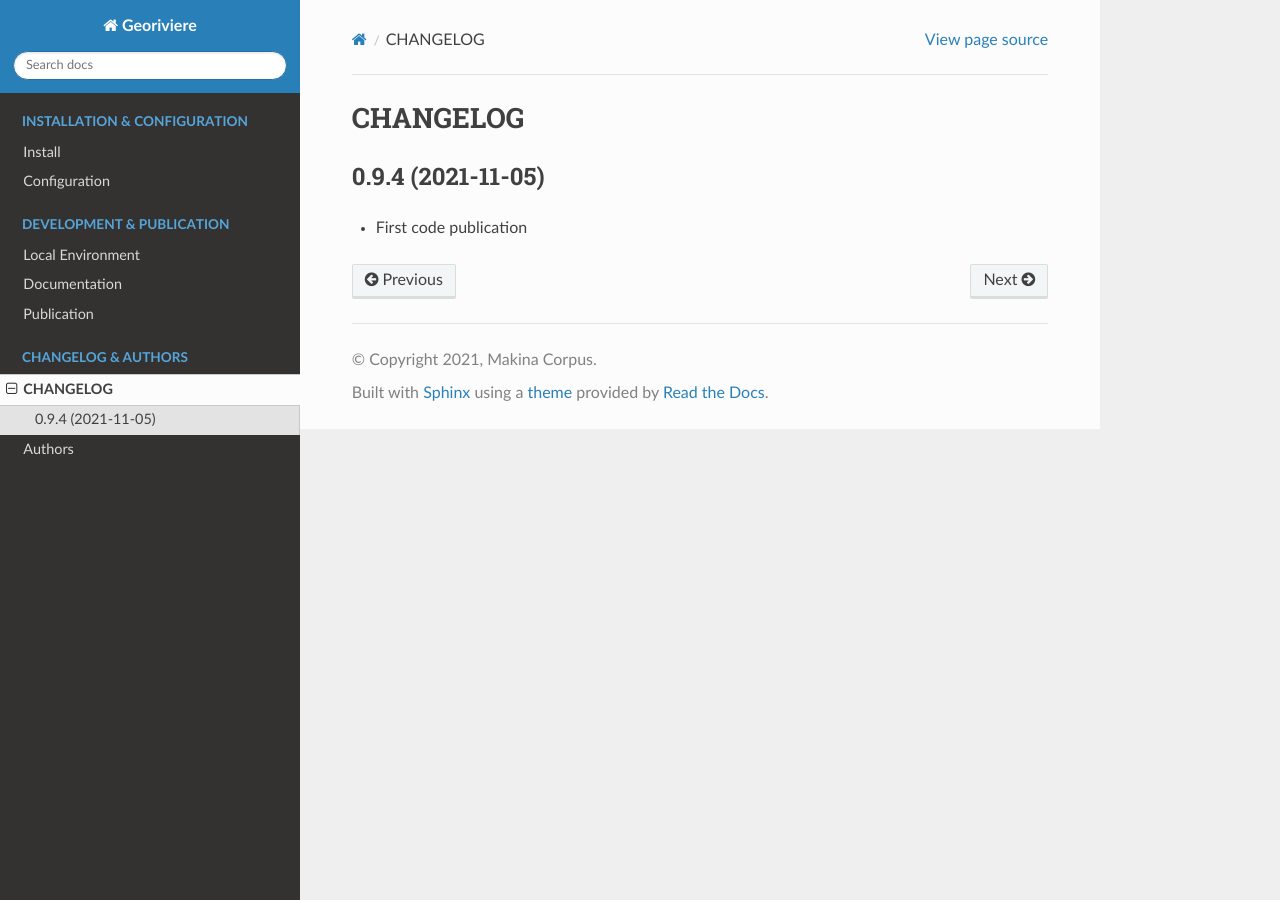
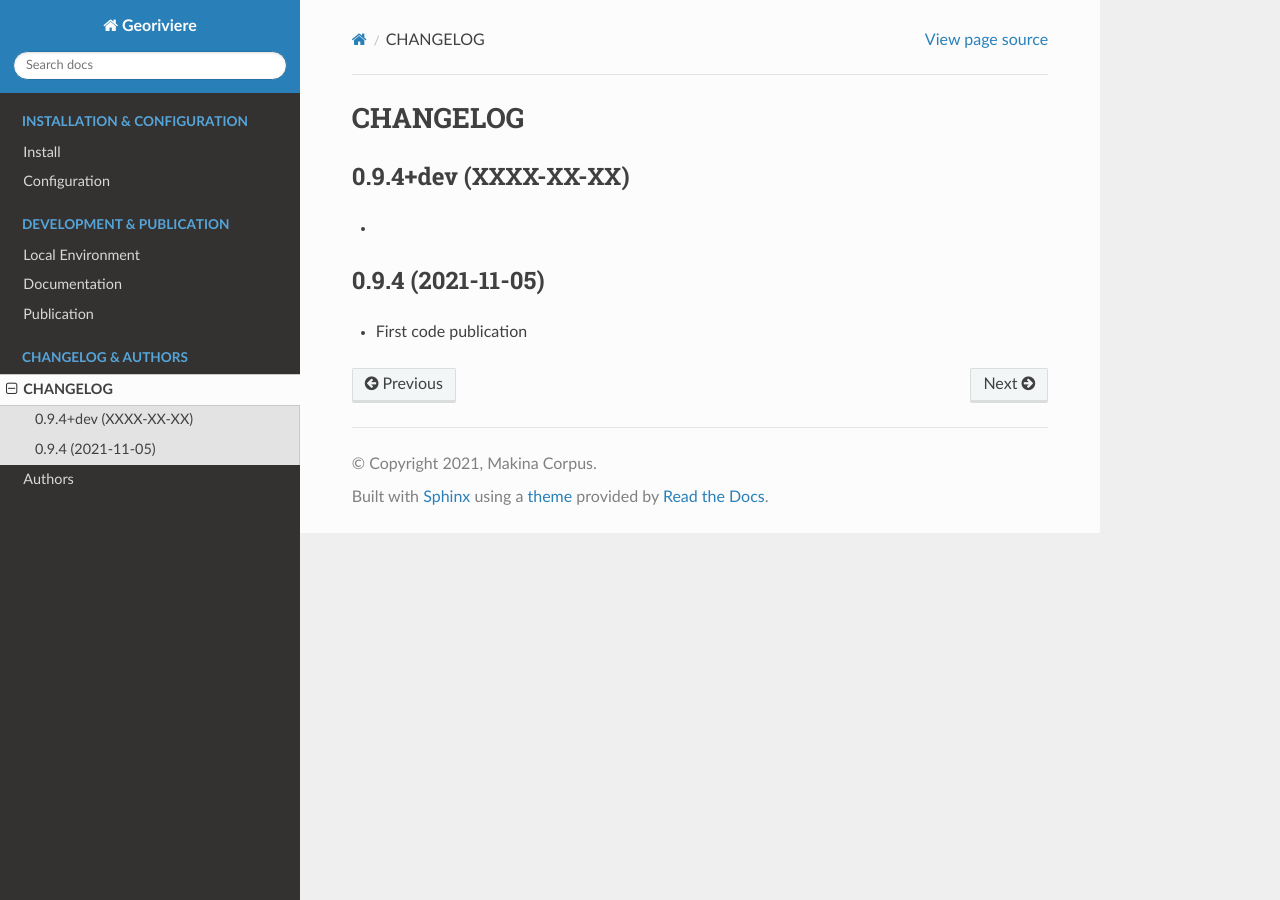
Before and after one commit to Georiviere/Georiviere-admin, a Sphinx documentation site: the page built from docs/changelog.rst, in a window 1280 px wide. Built offline with Sphinx 7.4.7 and the Read the Docs theme 2.0.0, drawn with Linux system fonts in a browser that asks for light colours; the version number could not be read and is left out.

Commit message:
back to dev

```diff
--- a/docs/changelog.rst
+++ b/docs/changelog.rst
@@ -1,6 +1,12 @@
 =========
 CHANGELOG
 =========
+
+0.9.4+dev    (XXXX-XX-XX)
+-------------------------
+
+*
+
 
 0.9.4        (2021-11-05)
 -------------------------
```
Also changed, not shown: 1 other file.
